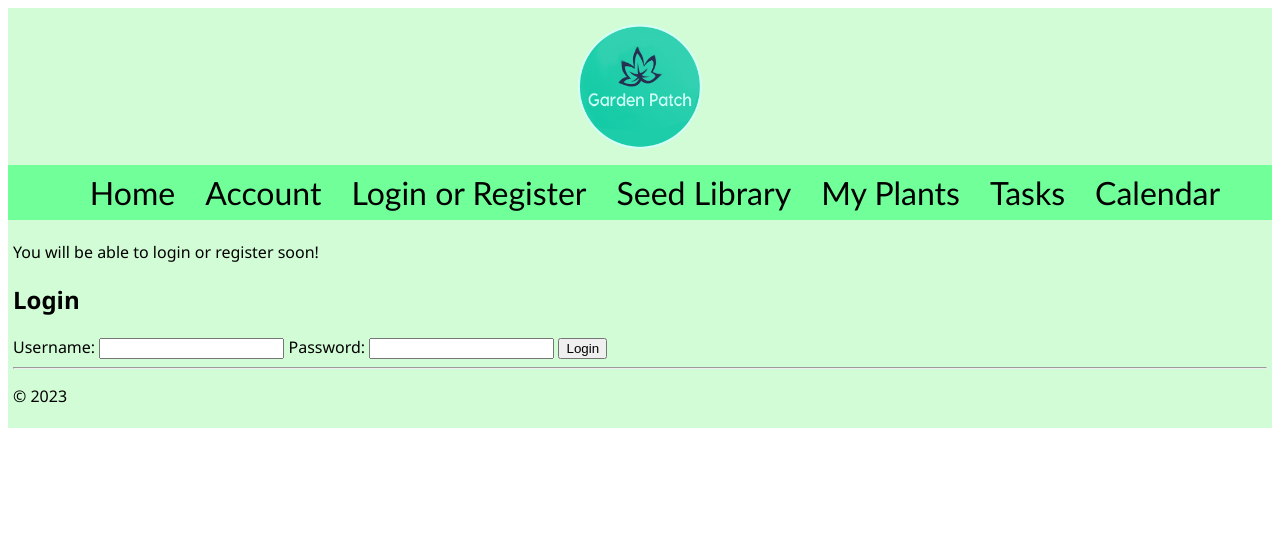
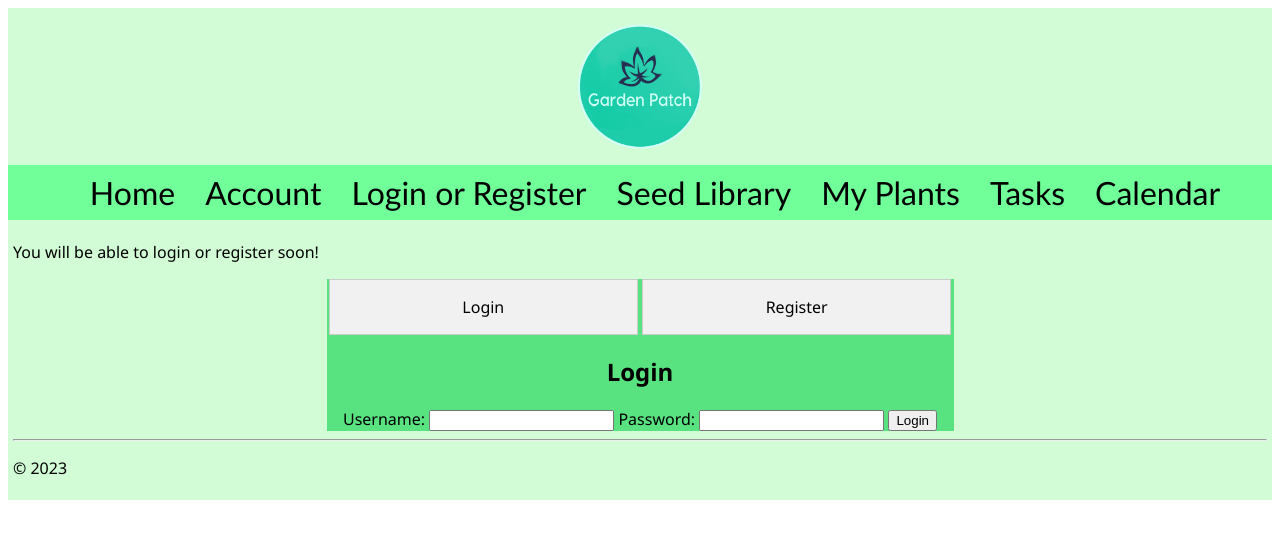
Before and after one commit to bzf7132/GardenPatch, a Flask app: page /loginregister/ in a window 1280 px wide. Shown: the top 539 px of the page. Run offline with Flask 3, Linux system fonts and the light colour scheme.

Commit message:
Tabs for Login and Register
Tabs for login and register started. More styling needed.

```diff
--- a/static/css/site.css
+++ b/static/css/site.css
@@ -53,8 +53,28 @@
     background-color: #cbfad0;
 }
 
+/* Login and Register Page */
 
-
+.login-container {
+  width: 50%;
+  margin: auto;
+  text-align: center;
+  background-color: #59e280;
+}
+.tab {
+  display: inline-block;
+  width: 49%;
+  padding: 1rem 0rem;
+  cursor: pointer;
+  border: 1px solid #ccc;
+  background-color: #f1f1f1;
+}
+.tab-content {
+  display: none;
+}
+.active {
+  display: block;
+}
 /* Seed Library and My Plants CSS */
 .seedPlantHeader {
     width: 75%;
--- a/templates/loginregister.html
+++ b/templates/loginregister.html
@@ -5,6 +5,10 @@ Login or Register
 {% block content %}
 <p>You will be able to login or register soon!</p>
 <div class="login-container">
+    <div class="tab" onclick="showTab('loginTab')">Login</div>
+    <div class="tab" onclick="showTab('registerTab')">Register</div>
+
+    <div id="loginTab" class="tab-content active">
         <h2>Login</h2>
         <form action="/login" method="post">
             <label for="username">Username:</label>
@@ -16,4 +20,39 @@ Login or Register
             <button type="submit">Login</button>
         </form>
     </div>
+
+    <div id="registerTab" class="tab-content">
+        <h2>Register</h2>
+        <form action="/register" method="post">
+            <label for="regUsername">Username:</label>
+            <input type="text" id="regUsername" name="regUsername" required>
+
+            <label for="regPassword">Password:</label>
+            <input type="password" id="regPassword" name="regPassword" required>
+
+            <label for="confirmPassword">Confirm Password:</label>
+            <input type="password" id="confirmPassword" name="confirmPassword" required>
+
+            <label for="hemisphere">Hemisphere:</label>
+            <select id="hemisphere" name="hemisphere" required>
+                <option value="northern">Northern</option>
+                <option value="southern">Southern</option>
+            </select>
+
+            <button type="submit">Register</button>
+        </form>
+    </div>
+</div>
+
+<script>
+    function showTab(tabId) {
+        // Hide all tabs
+        document.querySelectorAll('.tab-content').forEach(tab => {
+            tab.classList.remove('active');
+        });
+
+        // Show the selected tab
+        document.getElementById(tabId).classList.add('active');
+    }
+</script>
 {% endblock %}
```
Lines whose indentation alone changed are shown as unchanged.
